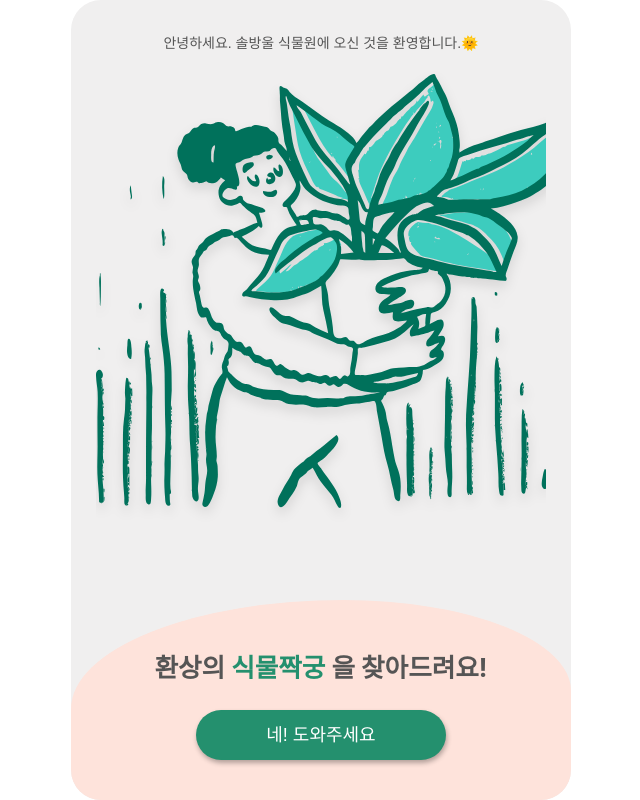
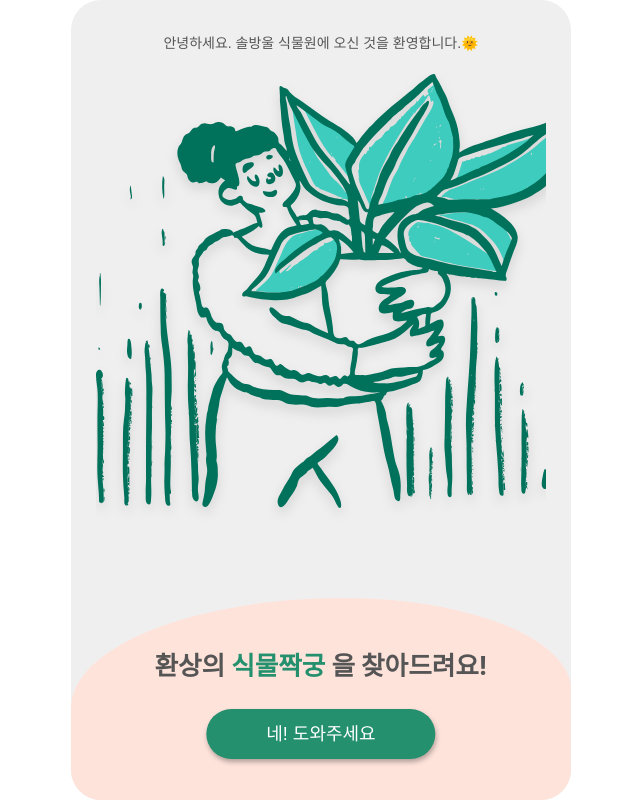
Before and after one commit to bangina/find_your_plant, a React (Create React App) app: page /#/ in a window 1280 px wide. Shown: the whole page, without its empty margins (319-959 px from the left). Built offline with nearby package versions, Linux system fonts and the light colour scheme; a web font is replaced by a local one.

Commit message:
인아커밋 인스타 외부링크 새로운 페이지로 열리도록 수정

```diff
--- a/src/App.css
+++ b/src/App.css
@@ -58,21 +58,36 @@ p {
 
 .btn-box {
   position: relative;
+
+}
+
+.btn-box .btn {
+  position: relative;
+  left: 50%;
+  transform: translateX(-50%);
 }
 
 .btn {
+  border: none;
+  background: none;
+  margin: 0 auto;
+}
+
+.btn>a {
+  display: inline-block;
   color: #fff;
   background: #24906e;
   border: none;
   border-radius: 100px;
   padding: 0 30px;
-  min-width: 250px;
+  width: 100%;
   line-height: 50px;
   font-size: 18px;
-  display: block;
   -webkit-box-shadow: 1px 3px 5px rgba(0, 0, 0, 0.3);
   box-shadow: 1px 3px 5px rgba(0, 0, 0, 0.3);
-  margin: 0 auto;
+  position: relative;
+  left: 50%;
+  transform: translateX(-50%);
 }
 
 .btn-wrapper {
--- a/src/components/Result.jsx
+++ b/src/components/Result.jsx
@@ -238,6 +238,8 @@ const Result = (props) => {
             href={`https://www.instagram.com/explore/tags/${firstPlant.contntsName}`}
             className="point-txt insta-link"
             title="인스타그램 가기"
+            target="_blank"
+            rel="noopener noreferrer"
           >
             <svg
               width="72"
@@ -399,6 +401,8 @@ const Result = (props) => {
             href={`https://www.instagram.com/explore/tags/${secondPlant.contntsName}`}
             className="point-txt insta-link"
             title="인스타그램 가기"
+            target="_blank"
+            rel="noopener noreferrer"
           >
             <svg
               width="72"
@@ -557,6 +561,8 @@ const Result = (props) => {
             href={`https://www.instagram.com/explore/tags/${thirdPlant.contntsName}`}
             className="point-txt insta-link"
             title="인스타그램 가기"
+            target="_blank"
+            rel="noopener noreferrer"
           >
             <svg
               width="72"
```
